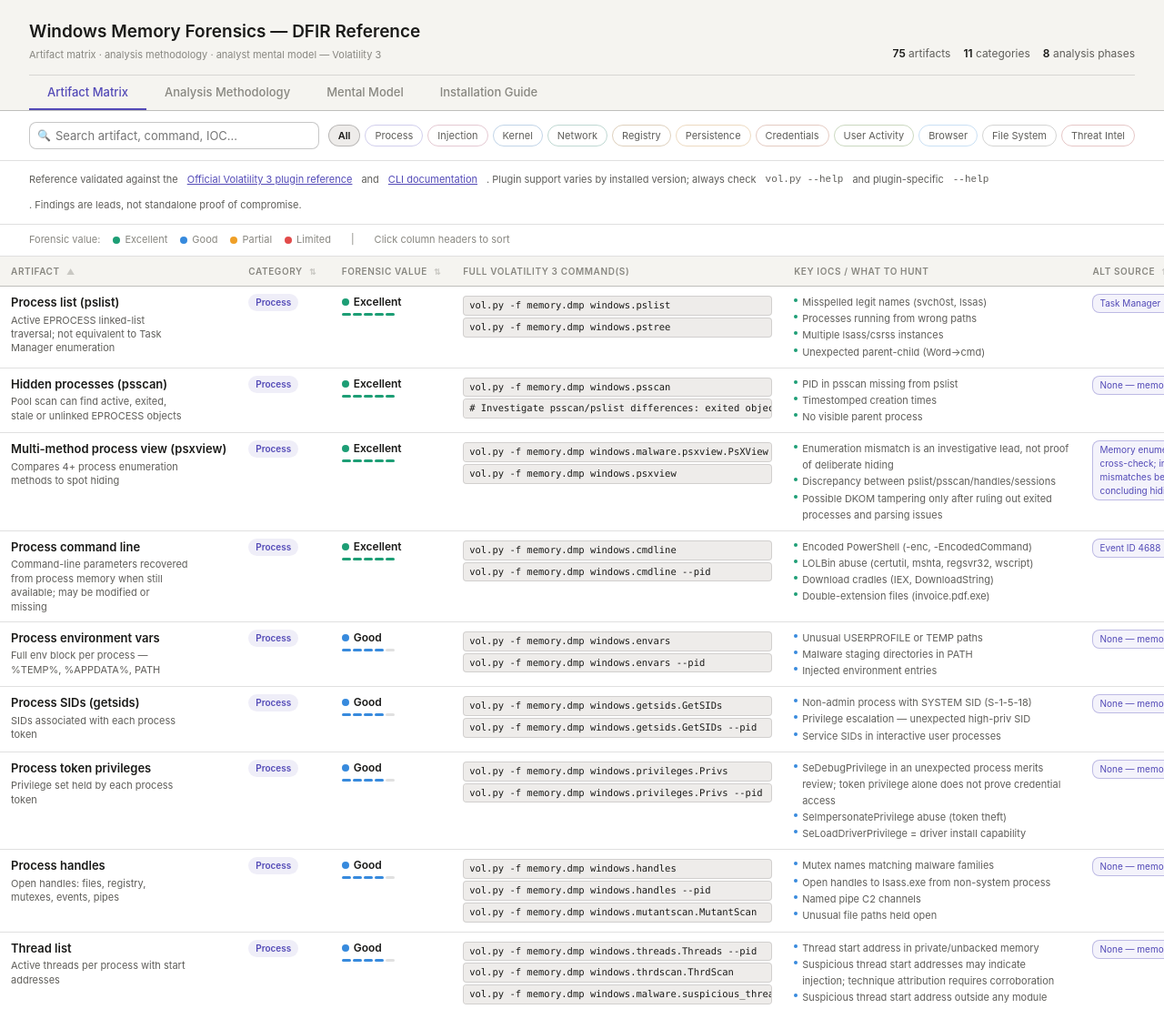
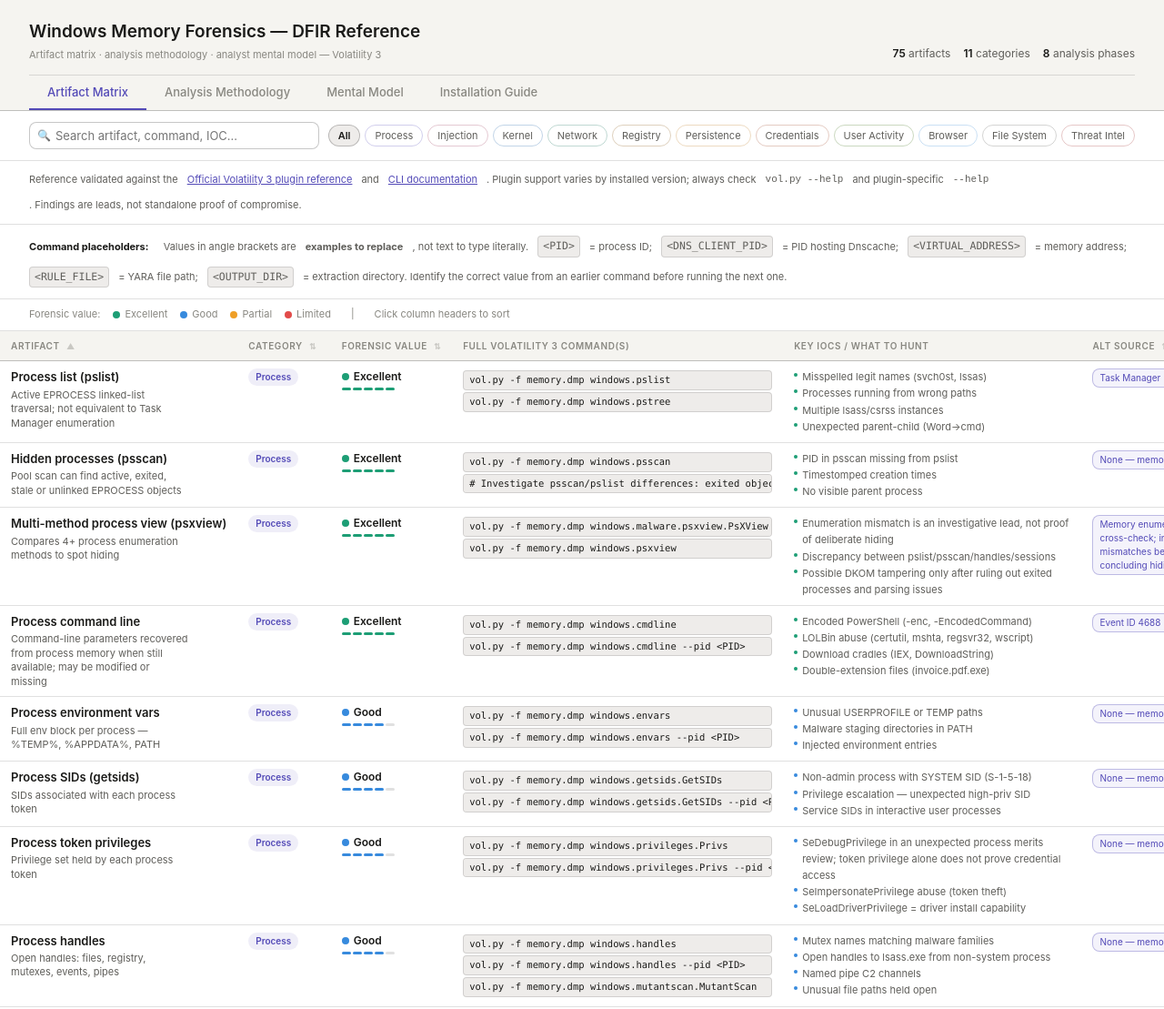
Before and after one commit to peli-rufus/peli-rufus.github.io, a plain HTML site: page matrix/windows-memory-forensics-matrix.html in a window 1280 px wide. Shown: the top 1109 px of the page at 91% size. Drawn offline with Linux system fonts and the light colour scheme.

Commit message:
Explain PID and address placeholders throughout memory forensic matrix

```diff
--- a/matrix/windows-memory-forensics-matrix.html
+++ b/matrix/windows-memory-forensics-matrix.html
@@ -235,6 +235,16 @@ td { padding: 8px 12px; vertical-align: top; line-height: 1.5; }
     <div class="filter-btns" id="cat-filters"></div>
   </div>
   <div class="matrix-controls" style="font-size:11px;line-height:1.6;color:var(--text2)">Reference validated against the <a href="https://volatility3.readthedocs.io/en/latest/volatility3.plugins.windows.html" target="_blank" rel="noopener" style="color:var(--accent)">Official Volatility 3 plugin reference</a> and <a href="https://github.com/volatilityfoundation/volatility3/blob/develop/doc/source/vol-cli.rst" target="_blank" rel="noopener" style="color:var(--accent)">CLI documentation</a>. Plugin support varies by installed version; always check <code>vol.py --help</code> and plugin-specific <code>--help</code>. Findings are leads, not standalone proof of compromise.</div>
+  <div class="matrix-controls" style="font-size:11px;line-height:1.7;color:var(--text2)">
+    <strong style="color:var(--text)">Command placeholders:</strong>&nbsp;
+    Values in angle brackets are <strong>examples to replace</strong>, not text to type literally.
+    <code class="mono-inline">&lt;PID&gt;</code> = process ID;
+    <code class="mono-inline">&lt;DNS_CLIENT_PID&gt;</code> = PID hosting Dnscache;
+    <code class="mono-inline">&lt;VIRTUAL_ADDRESS&gt;</code> = memory address;
+    <code class="mono-inline">&lt;RULE_FILE&gt;</code> = YARA file path;
+    <code class="mono-inline">&lt;OUTPUT_DIR&gt;</code> = extraction directory.
+    Identify the correct value from an earlier command before running the next one.
+  </div>
   <div class="legend">
     <span>Forensic value:</span>
     <span class="legend-item"><span class="dot" style="background:#1D9E75"></span>Excellent</span>
@@ -855,8 +865,8 @@ const DATA = [
    iocs:["Recently closed C2 connections still in pool","UDP listeners in unexpected processes","Connections missing from netstat (partial rootkit hiding)","Short-lived exfil burst connections"],
    src:"Firewall/proxy logs (for historical)"},
   {art:"DNS cache fragments",desc:"Potential DNS-related strings in DNS Client service memory; not a reliable complete DNS cache",cat:"Network",quality:"Partial",
-   cmds:["vol.py -f memory.dmp windows.pslist | grep -i svchost","vol.py -f memory.dmp windows.memmap --dump --pid <DNS_svchost_PID>","# strings pid.dmp | grep -iE '[a-z0-9-]+\\.[a-z]{2,6}' | sort -u > domains.txt"],
-   iocs:["DGA-pattern domain names","Recently resolved C2 infrastructure","High-entropy subdomain strings (beaconing)"],
+   cmds:["# 1. Identify the PID hosting the Dnscache service (not every svchost.exe hosts it)","vol.py -f memory.dmp windows.svclist.SvcList","# 2. Replace <DNS_CLIENT_PID> with the PID identified above","vol.py -o ./dns_pages/ -f memory.dmp windows.memmap.Memmap --pid <DNS_CLIENT_PID> --dump","# 3. Inspect extracted pages for candidate strings; filenames vary","strings -el ./dns_pages/* | grep -Ei '[a-z0-9-]+\\.[a-z]{2,}' | sort -u > domains.txt"],
+   iocs:["DGA-pattern domain names (needs validation)","Possible DNS-related C2 domains — corroborate with DNS logs","High-entropy subdomain strings — not proof of beaconing"],
    src:"ipconfig /displaydns (live), DNS server logs"},
   // ── REGISTRY ──
   {art:"Registry hive list",desc:"All registry hives currently mapped in memory",cat:"Registry",quality:"Excellent",
@@ -902,11 +912,11 @@ const DATA = [
    iocs:["Service account passwords in LSA secrets","$DCC2 hashes for offline cracking","Auto-logon credentials stored in LSA","DPAPI machine keys in LSA secrets"],
    src:"SECURITY hive (encrypted on disk — requires SYSTEM key)"},
   {art:"Kerberos tickets (LSASS dump)",desc:"Potentially recoverable Kerberos ticket artifacts; requires compatible acquisition and parser",cat:"Credentials",quality:"Excellent",
-   cmds:["vol.py -f memory.dmp windows.pslist.PsList | grep lsass","vol.py -o ./lsass/ -f memory.dmp windows.memmap.Memmap --dump --pid <lsass_PID>","# Raw process-address-space output is NOT a Mimikatz-compatible Windows minidump"],
+   cmds:["vol.py -f memory.dmp windows.pslist.PsList | grep lsass","vol.py -o ./lsass/ -f memory.dmp windows.memmap.Memmap --dump --pid <LSASS_PID>","# Raw process-address-space output is NOT a Mimikatz-compatible Windows minidump"],
    iocs:["Unusually long TGT lifetime can warrant investigation; not proof of a Golden Ticket, non-standard encryption","Silver ticket — service ticket with no TGT","Tickets for accounts not currently logged on","Forged PAC data"],
    src:"None — memory only (tickets expire and cannot be reconstructed)"},
   {art:"Plaintext credentials (LSASS)",desc:"Potential credential material in LSASS memory; availability depends on configuration and sessions",cat:"Credentials",quality:"Excellent",
-   cmds:["vol.py -o ./lsass/ -f memory.dmp windows.memmap.Memmap --dump --pid <lsass_PID>","# Raw process-address-space output is NOT a Mimikatz-compatible Windows minidump"],
+   cmds:["vol.py -o ./lsass/ -f memory.dmp windows.memmap.Memmap --dump --pid <LSASS_PID>","# Raw process-address-space output is NOT a Mimikatz-compatible Windows minidump"],
    iocs:["Domain admin credentials in LSASS memory","Service account passwords","WDigest enabled (UseLogonCredential=1) = guaranteed cleartext"],
    src:"None — memory only"},
   {art:"Process SIDs",desc:"SIDs associated with each process — spot privilege escalation",cat:"Credentials",quality:"Good",
@@ -914,11 +924,11 @@ const DATA = [
    iocs:["Non-admin process carrying SYSTEM SID (S-1-5-18)","Unexpected high-privilege SIDs in user processes","Service SIDs in interactive session processes"],
    src:"None — memory only"},
   {art:"DPAPI master keys",desc:"Potential DPAPI-related secret material in memory; reconstruction requires appropriate tools and context",cat:"Credentials",quality:"Good",
-   cmds:["vol.py -o ./lsass/ -f memory.dmp windows.memmap.Memmap --dump --pid <lsass_PID>","# strings on dump | grep -i dpapi"],
+   cmds:["vol.py -o ./lsass/ -f memory.dmp windows.memmap.Memmap --dump --pid <LSASS_PID>","# strings on dump | grep -i dpapi"],
    iocs:["Keys enabling browser credential decryption offline","Keys for RDP saved credential blobs","DPAPI blob exfiltration to decrypt offline"],
    src:"AppData\\Roaming\\Microsoft\\Protect (disk — encrypted)"},
   {art:"Browser credentials in memory",desc:"Possible decrypted browser credential fragments in process memory; not guaranteed",cat:"Credentials",quality:"Partial",
-   cmds:["vol.py -f memory.dmp windows.memmap.Memmap --dump --pid <browser_PID>","# strings pid.dmp | grep -iE 'password|passwd|login'"],
+   cmds:["vol.py -f memory.dmp windows.memmap.Memmap --dump --pid <BROWSER_PID>","# strings pid.dmp | grep -iE 'password|passwd|login'"],
    iocs:["Corporate SSO credentials in plaintext","Email and cloud service passwords","VPN and remote access credentials"],
    src:"Browser SQLite Login Data (DPAPI-encrypted on disk)"},
   {art:"Skeleton Key detection",desc:"Detects Skeleton Key malware patching LSASS authentication",cat:"Credentials",quality:"Good",
@@ -939,11 +949,11 @@ const DATA = [
    iocs:["Unexpected interactive sessions","Service accounts with interactive logon type","Multiple simultaneous sessions suggesting hijacking"],
    src:"Event ID 4624/4634, qwinsta (live)"},
   {art:"PowerShell history in memory",desc:"Potential PowerShell command strings/history in process memory; completeness is not guaranteed",cat:"User Activity",quality:"Good",
-   cmds:["vol.py -f memory.dmp windows.memmap.Memmap --dump --pid <powershell_PID>","# strings pid.dmp | grep -iE 'invoke|iex|bypass|encoded|downloadstring'"],
+   cmds:["vol.py -f memory.dmp windows.memmap.Memmap --dump --pid <POWERSHELL_PID>","# strings pid.dmp | grep -iE 'invoke|iex|bypass|encoded|downloadstring'"],
    iocs:["Encoded commands (-enc, -EncodedCommand)","Download cradles (IEX, DownloadString, WebClient)","AMSI bypass attempts","Reflective loading patterns"],
    src:"PSReadLine ConsoleHost_history.txt, Event ID 4104"},
   {art:"Browser session artifacts",desc:"Potential browser session fragments and secrets in memory; content may be incomplete",cat:"Browser",quality:"Good",
-   cmds:["vol.py -f memory.dmp windows.memmap.Memmap --dump --pid <browser_PID>","# strings pid.dmp | grep -iE 'https?://|session|cookie|bearer|password'"],
+   cmds:["vol.py -f memory.dmp windows.memmap.Memmap --dump --pid <BROWSER_PID>","# strings pid.dmp | grep -iE 'https?://|session|cookie|bearer|password'"],
    iocs:["C2 infrastructure URLs","Session tokens enabling account takeover","OAuth bearer tokens","Incognito activity — no disk trace for these"],
    src:"Browser SQLite history/cookies (disk — encrypted, no incognito)"},
   // ── KERNEL ──
@@ -973,7 +983,7 @@ const DATA = [
    iocs:["Suspicious paths open in legitimate processes","Staging directories with files open","Log files opened by non-logging process (log tampering)"],
    src:"MFT, filesystem timestamps"},
   {art:"Memory-cached files (dumpfiles)",desc:"Attempts recovery of cached file-backed pages; output may be partial or unavailable",cat:"File System",quality:"Partial",
-   cmds:["vol.py -o ./cached_files/ -f memory.dmp windows.dumpfiles.DumpFiles","vol.py -o ./out/ -f memory.dmp windows.dumpfiles.DumpFiles --virtaddr <addr>"],
+   cmds:["vol.py -o ./cached_files/ -f memory.dmp windows.dumpfiles.DumpFiles","vol.py -o ./out/ -f memory.dmp windows.dumpfiles.DumpFiles --virtaddr <VIRTUAL_ADDRESS>"],
    iocs:["Deleted malware still in page cache after execution","Exfiltrated documents still in memory","Malware config files cached from disk"],
    src:"Disk (if not deleted — memory cache may have deleted versions)"},
   {art:"MFT entries (mftscan)",desc:"MFT FILE records, ADS, and resident data in memory",cat:"File System",quality:"Partial",
@@ -998,7 +1008,7 @@ const DATA = [
    iocs:["Hardcoded C2 IPs and domain names","Mutex name strings (family fingerprints)","File path staging locations","Registry key strings used for persistence"],
    src:"Disk artifacts, EDR telemetry — memory catches fileless variants"},
   {art:"Certutil download cache",desc:"LOLBin download evidence — cmdline + memory buffers",cat:"Threat Intel",quality:"Partial",
-   cmds:["vol.py -f memory.dmp windows.cmdline.CmdLine | grep -i certutil","vol.py -f memory.dmp windows.memmap.Memmap --dump --pid <certutil_PID>","# strings pid.dmp | grep -iE 'http|urlcache|-split|-f'"],
+   cmds:["vol.py -f memory.dmp windows.cmdline.CmdLine | grep -i certutil","vol.py -f memory.dmp windows.memmap.Memmap --dump --pid <CERTUTIL_PID>","# strings pid.dmp | grep -iE 'http|urlcache|-split|-f'"],
    iocs:["Download URL in certutil command line","certutil -urlcache -split -f pattern","Downloaded payload content in process memory buffers"],
    src:"CryptnetUrlCache on disk (Content + MetaData directories)"},
 
@@ -1006,13 +1016,13 @@ const DATA = [
   {art:"Kerberos tickets (in-memory)",desc:"Potential ticket-cache evidence in memory; ticket forgery requires independent validation",cat:"Credentials",quality:"Excellent",
    cmds:["vol.py -f memory.dmp windows.registry.lsadump.Lsadump",
          "# Dump LSASS for offline mimikatz Kerberos extraction",
-         "vol.py -f memory.dmp windows.dumpfiles.DumpFiles --pid <lsass_PID> -o ./lsass_dump/",
+         "vol.py -f memory.dmp windows.dumpfiles.DumpFiles --pid <LSASS_PID> -o ./lsass_dump/",
          "# mimikatz offline: sekurlsa::tickets /export"],
    iocs:["Ticket lifetime 10 years = Golden Ticket (full domain compromise)","Service ticket with no matching TGT = Silver Ticket","TGT for non-existent account","Ticket issued outside business hours or from unexpected host"],
    src:"Event ID 4768/4769 (Kerberos), DC security logs"},
   {art:"Browser saved passwords (memory)",desc:"Potential decrypted browser secrets in process memory; encryption, process and version dependent",cat:"Credentials",quality:"Good",
    cmds:["vol.py -f memory.dmp windows.pslist.PsList | grep -iE 'chrome|msedge|firefox'",
-         "vol.py -f memory.dmp windows.memmap.Memmap --dump --pid <browser_PID> -o ./browser_dump/",
+         "vol.py -f memory.dmp windows.memmap.Memmap --dump --pid <BROWSER_PID> -o ./browser_dump/",
          "# strings -el browser_dump/*.dmp | grep -iE 'password|passwd|credential|bearer|token'"],
    iocs:["Cleartext credentials in browser heap — decrypted at runtime","OAuth bearer tokens","Session cookies enabling account takeover without credentials","Credentials for cloud services or internal apps"],
    src:"Browser Login Data SQLite (DPAPI-encrypted on disk — memory has decrypted version)"},
@@ -1067,7 +1077,7 @@ const DATA = [
    iocs:["Process escaping from sandboxed Job Object","Malware adding itself to a Job to survive parent termination","Job object with unusual limits or permissions"],
    src:"None — memory only"},
   {art:"PE dump (pedump)",desc:"Dump PE file from a specific in-memory address — precise extraction for analysis",cat:"Threat Intel",quality:"Good",
-   cmds:["vol.py -f memory.dmp windows.pedump.PEDump --pid <PID> --base <base_addr> -o ./pe_out/",
+   cmds:["vol.py -f memory.dmp windows.pedump.PEDump --pid <PID> --base <BASE_ADDRESS> -o ./pe_out/",
          "# Get base address from dlllist or vadinfo output first",
          "vol.py -f memory.dmp windows.dlllist.DllList --pid <PID>"],
    iocs:["Precise extraction of injected PE at known base address","More accurate than malfind dumps for PE reconstruction","Use when malfind dump is incomplete or truncated"],
@@ -1095,7 +1105,7 @@ const DATA = [
    cmds:["vol.py -f memory.dmp regexscan.RegExScan --pattern '[0-9]{1,3}\\.[0-9]{1,3}\\.[0-9]{1,3}\\.[0-9]{1,3}'",
          "vol.py -f memory.dmp windows.vadregexscan.VadRegExScan --pid <PID> --pattern 'https?://[^ ]+'",
          "# Hunt for encoded PowerShell",
-         "vol.py -f memory.dmp windows.vadregexscan.VadRegExScan --pid <PS_PID> --pattern '[A-Za-z0-9+/]{50,}={0,2}'"],
+         "vol.py -f memory.dmp windows.vadregexscan.VadRegExScan --pid <POWERSHELL_PID> --pattern '[A-Za-z0-9+/]{50,}={0,2}'"],
    iocs:["C2 IP addresses hardcoded in process memory","Encoded payloads (base64 blocks) in PowerShell heap","DGA domain patterns — high-entropy hostname strings","Registry key strings used for persistence"],
    src:"strings + grep (less precise — no PID attribution)"},
 ];
@@ -1180,7 +1190,7 @@ function buildTable(){
     const iocHtml = d.iocs.map(i =>
       `<div class="ioc-item"><span class="ioc-dot" style="background:${q.color}"></span><span>${i}</span></div>`
     ).join("");
-    const cmdsHtml = d.cmds.map(c => `<span class="vol-cmd">${c}</span>`).join("");
+    const cmdsHtml = d.cmds.map(c => `<span class="vol-cmd">${c.replace(/</g, "&lt;").replace(/>/g, "&gt;")}</span>`).join("");
     const searchText = [d.art, d.desc, d.cat, ...d.cmds, ...d.iocs, d.quality, d.src].join(" ").toLowerCase();
     const cc = catColor(d.cat);
     return `<tr data-cat="${d.cat}" data-text="${searchText}"
```
